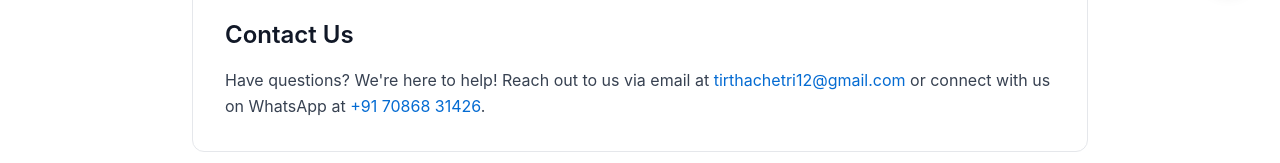
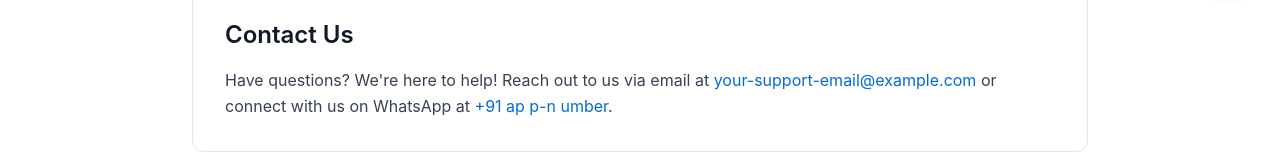
Before and after one commit to tirthachetry-zoho/technical-mbc, a Next.js app: page /about in a window 1280 px wide. Shown: the part 789-952 px from the top of the page. Built offline with nearby package versions, Linux system fonts and the light colour scheme; no server answers; the database is empty.

Commit message:
About page: Email and WhatsApp now use NEXT_PUBLIC_SUPPORT_EMAIL and NEXT_PUBLIC_ADMIN_WHATSAPP

```diff
--- a/app/about/page.tsx
+++ b/app/about/page.tsx
@@ -52,12 +52,12 @@ export default function AboutPage() {
             <h2 className="text-2xl font-semibold mb-4">Contact Us</h2>
             <p className="text-gray-700 dark:text-gray-300 leading-relaxed">
               Have questions? We're here to help! Reach out to us via email at{" "}
-              <a href="mailto:tirthachetri12@gmail.com" className="text-brand-500 hover:underline">
-                tirthachetri12@gmail.com
+              <a href={`mailto:${process.env.NEXT_PUBLIC_SUPPORT_EMAIL}`} className="text-brand-500 hover:underline">
+                {process.env.NEXT_PUBLIC_SUPPORT_EMAIL}
               </a>{" "}
               or connect with us on WhatsApp at{" "}
-              <a href="https://wa.me/917086831426" target="_blank" rel="noopener noreferrer" className="text-brand-500 hover:underline">
-                +91 70868 31426
+              <a href={`https://wa.me/${process.env.NEXT_PUBLIC_ADMIN_WHATSAPP}`} target="_blank" rel="noopener noreferrer" className="text-brand-500 hover:underline">
+                +91 {process.env.NEXT_PUBLIC_ADMIN_WHATSAPP?.slice(-10, -8)} {process.env.NEXT_PUBLIC_ADMIN_WHATSAPP?.slice(-8, -5)} {process.env.NEXT_PUBLIC_ADMIN_WHATSAPP?.slice(-5)}
               </a>.
             </p>
           </section>
--- a/app/disclaimer/page.tsx
+++ b/app/disclaimer/page.tsx
@@ -76,8 +76,8 @@ export default function DisclaimerPage() {
             <h2 className="text-2xl font-semibold mb-4">Contact Us</h2>
             <p className="text-gray-700 dark:text-gray-300 leading-relaxed">
               If you have any questions about this disclaimer, please contact us at{" "}
-              <a href="mailto:tirthachetri12@gmail.com" className="text-brand-500 hover:underline">
-                tirthachetri12@gmail.com
+              <a href={`mailto:${process.env.NEXT_PUBLIC_SUPPORT_EMAIL}`} className="text-brand-500 hover:underline">
+                {process.env.NEXT_PUBLIC_SUPPORT_EMAIL}
               </a>.
             </p>
           </section>
--- a/app/privacy/page.tsx
+++ b/app/privacy/page.tsx
@@ -85,8 +85,8 @@ export default function PrivacyPage() {
             <h2 className="text-2xl font-semibold mb-4">Contact Us</h2>
             <p className="text-gray-700 dark:text-gray-300 leading-relaxed">
               If you have questions about this Privacy Policy, please contact us at{" "}
-              <a href="mailto:tirthachetri12@gmail.com" className="text-brand-500 hover:underline">
-                tirthachetri12@gmail.com
+              <a href={`mailto:${process.env.NEXT_PUBLIC_SUPPORT_EMAIL}`} className="text-brand-500 hover:underline">
+                {process.env.NEXT_PUBLIC_SUPPORT_EMAIL}
               </a>.
             </p>
           </section>
--- a/components/WhatsAppFloat.tsx
+++ b/components/WhatsAppFloat.tsx
@@ -1,7 +1,7 @@
 "use client";
 
 export default function WhatsAppFloat() {
-  const whatsappNumber = process.env.NEXT_PUBLIC_ADMIN_WHATSAPP || "917086831426";
+  const whatsappNumber = process.env.NEXT_PUBLIC_ADMIN_WHATSAPP;
   const message = encodeURIComponent("Hi, I need help with my order on PDF Store.");
   const whatsappUrl = `https://wa.me/${whatsappNumber}?text=${message}`;
 
```
